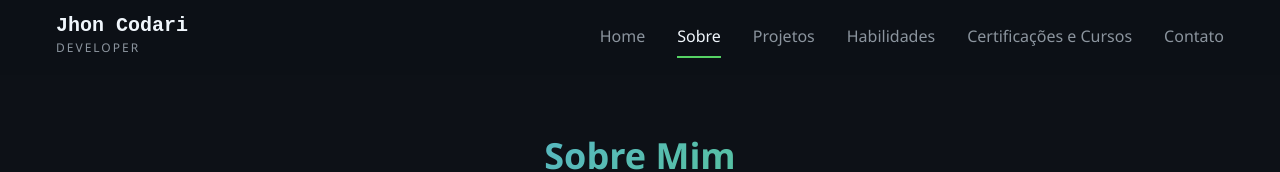
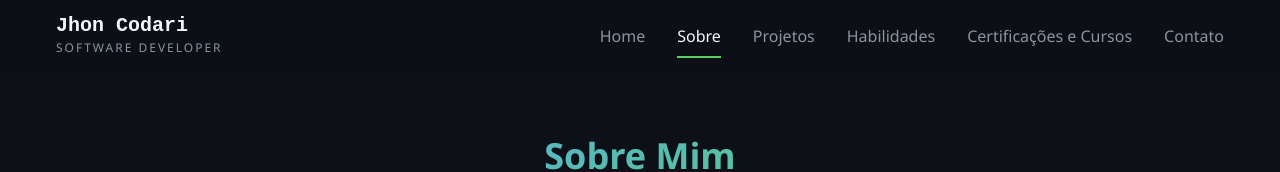
Before and after one commit to JhonCodari/portfolio, an Angular app in the folder portfolio-jhon/: page /about in a window 1280 px wide. Shown: the top 172 px of the page. Built offline with nearby package versions, Linux system fonts and the light colour scheme.

Commit message:
Update header.component.html

```diff
--- a/portfolio-jhon/src/app/components/header/header.component.html
+++ b/portfolio-jhon/src/app/components/header/header.component.html
@@ -5,7 +5,7 @@
       <div class="navbar-brand">
         <a routerLink="/" class="brand-link">
           <span class="brand-text">Jhon Codari</span>
-          <span class="brand-subtitle">Developer</span>
+          <span class="brand-subtitle">Software Developer</span>
         </a>
       </div>
 
```
